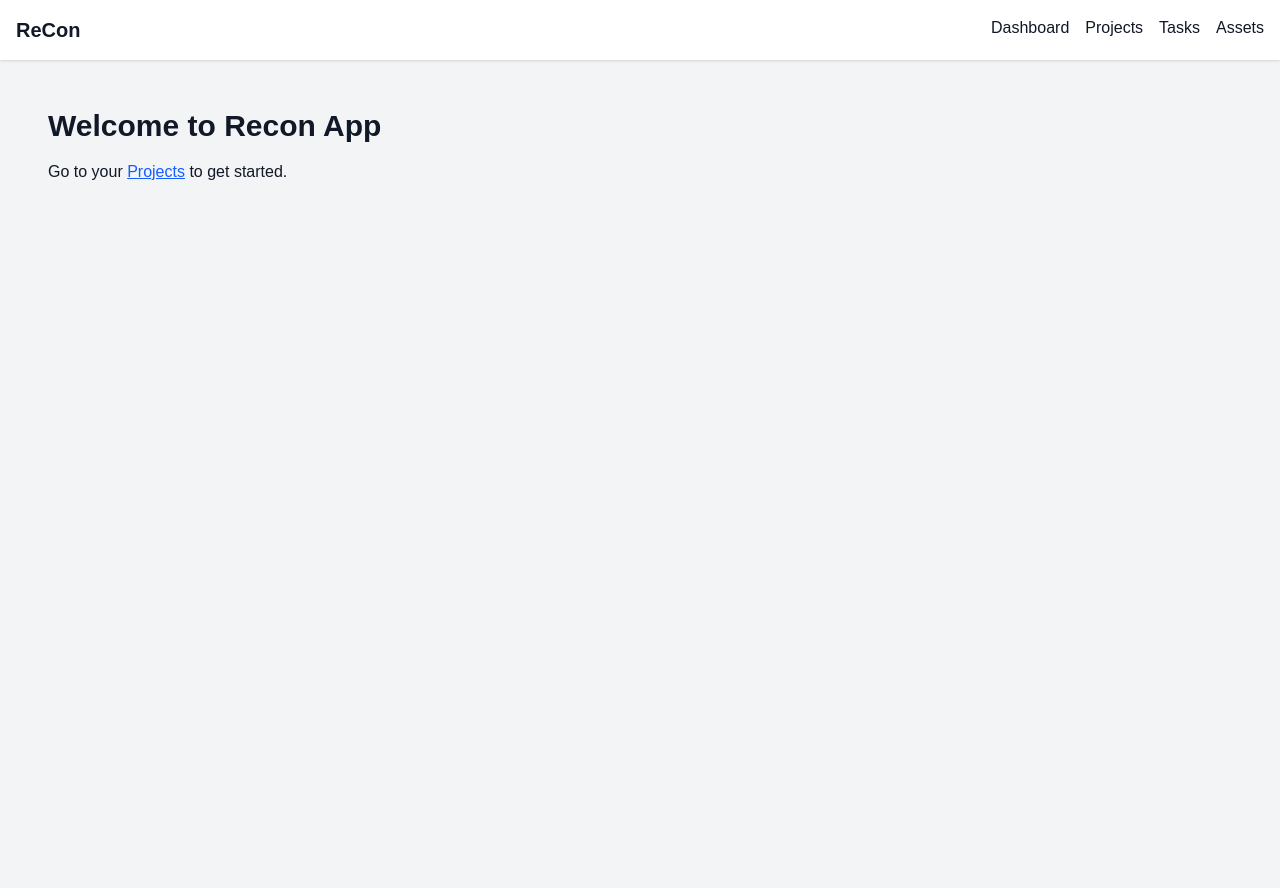
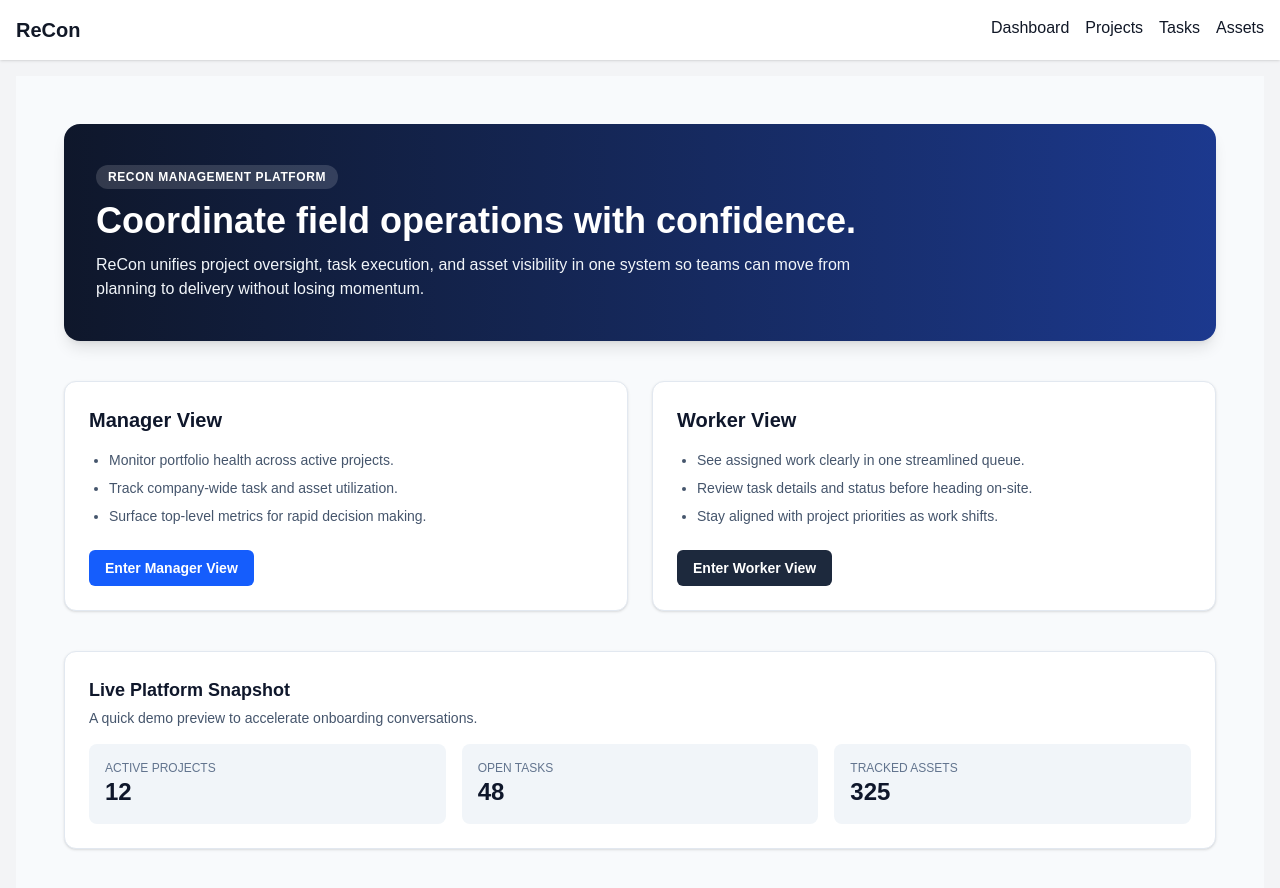
Before and after one commit to MohamadAlKadi/ReCon-Management-Platform, a Next.js app: page / in a window 1280 px wide. Shown: the top 888 px of the page. Before the commit the page ends 800 px from the top, so only its background shows below. Built offline with nearby package versions, Linux system fonts and the light colour scheme.

Commit message:
Redesign home page for manager and worker entry

```diff
--- a/src/app/page.tsx
+++ b/src/app/page.tsx
@@ -1,8 +1,71 @@
+import Link from 'next/link';
+
+const previewMetrics = [
+  { label: 'Active Projects', value: '12' },
+  { label: 'Open Tasks', value: '48' },
+  { label: 'Tracked Assets', value: '325' },
+];
+
 export default function Home() {
   return (
-    <div className="p-8">
-      <h1 className="text-3xl font-bold mb-4">Welcome to Recon App</h1>
-      <p>Go to your <a className="text-blue-600 underline" href="/projects">Projects</a> to get started.</p>
-    </div>
-  )
+    <main className="min-h-screen bg-slate-50 px-6 py-12">
+      <div className="mx-auto max-w-6xl space-y-10">
+        <section className="rounded-2xl bg-gradient-to-r from-slate-900 to-blue-900 px-8 py-10 text-white shadow-lg">
+          <p className="mb-3 inline-block rounded-full bg-white/15 px-3 py-1 text-xs font-semibold uppercase tracking-wider">
+            ReCon Management Platform
+          </p>
+          <h1 className="mb-3 text-3xl font-bold md:text-4xl">Coordinate field operations with confidence.</h1>
+          <p className="max-w-3xl text-sm text-slate-100 md:text-base">
+            ReCon unifies project oversight, task execution, and asset visibility in one system so teams can move
+            from planning to delivery without losing momentum.
+          </p>
+        </section>
+
+        <section className="grid grid-cols-1 gap-6 lg:grid-cols-2">
+          <article className="rounded-xl border border-slate-200 bg-white p-6 shadow-sm">
+            <h2 className="text-xl font-semibold text-slate-900">Manager View</h2>
+            <ul className="mt-4 list-disc space-y-2 pl-5 text-sm text-slate-600">
+              <li>Monitor portfolio health across active projects.</li>
+              <li>Track company-wide task and asset utilization.</li>
+              <li>Surface top-level metrics for rapid decision making.</li>
+            </ul>
+            <Link
+              href="/dashboard"
+              className="mt-6 inline-flex rounded-md bg-blue-600 px-4 py-2 text-sm font-semibold text-white hover:bg-blue-700"
+            >
+              Enter Manager View
+            </Link>
+          </article>
+
+          <article className="rounded-xl border border-slate-200 bg-white p-6 shadow-sm">
+            <h2 className="text-xl font-semibold text-slate-900">Worker View</h2>
+            <ul className="mt-4 list-disc space-y-2 pl-5 text-sm text-slate-600">
+              <li>See assigned work clearly in one streamlined queue.</li>
+              <li>Review task details and status before heading on-site.</li>
+              <li>Stay aligned with project priorities as work shifts.</li>
+            </ul>
+            <Link
+              href="/tasks"
+              className="mt-6 inline-flex rounded-md bg-slate-800 px-4 py-2 text-sm font-semibold text-white hover:bg-slate-900"
+            >
+              Enter Worker View
+            </Link>
+          </article>
+        </section>
+
+        <section className="rounded-xl border border-slate-200 bg-white p-6 shadow-sm">
+          <h2 className="text-lg font-semibold text-slate-900">Live Platform Snapshot</h2>
+          <p className="mt-1 text-sm text-slate-600">A quick demo preview to accelerate onboarding conversations.</p>
+          <div className="mt-4 grid grid-cols-1 gap-4 sm:grid-cols-3">
+            {previewMetrics.map((metric) => (
+              <div key={metric.label} className="rounded-lg bg-slate-100 p-4">
+                <p className="text-xs uppercase text-slate-500">{metric.label}</p>
+                <p className="text-2xl font-bold text-slate-900">{metric.value}</p>
+              </div>
+            ))}
+          </div>
+        </section>
+      </div>
+    </main>
+  );
 }
```
